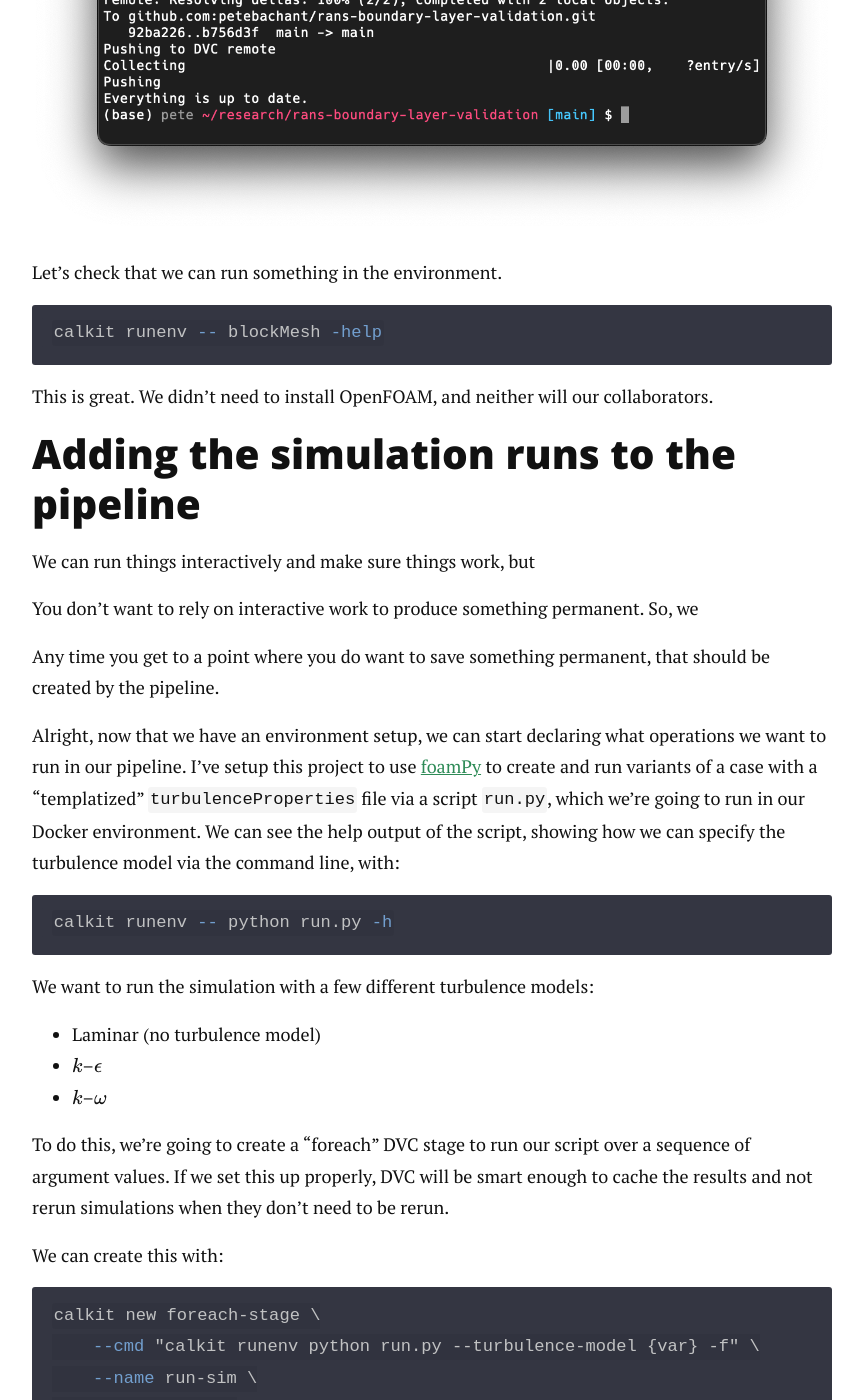
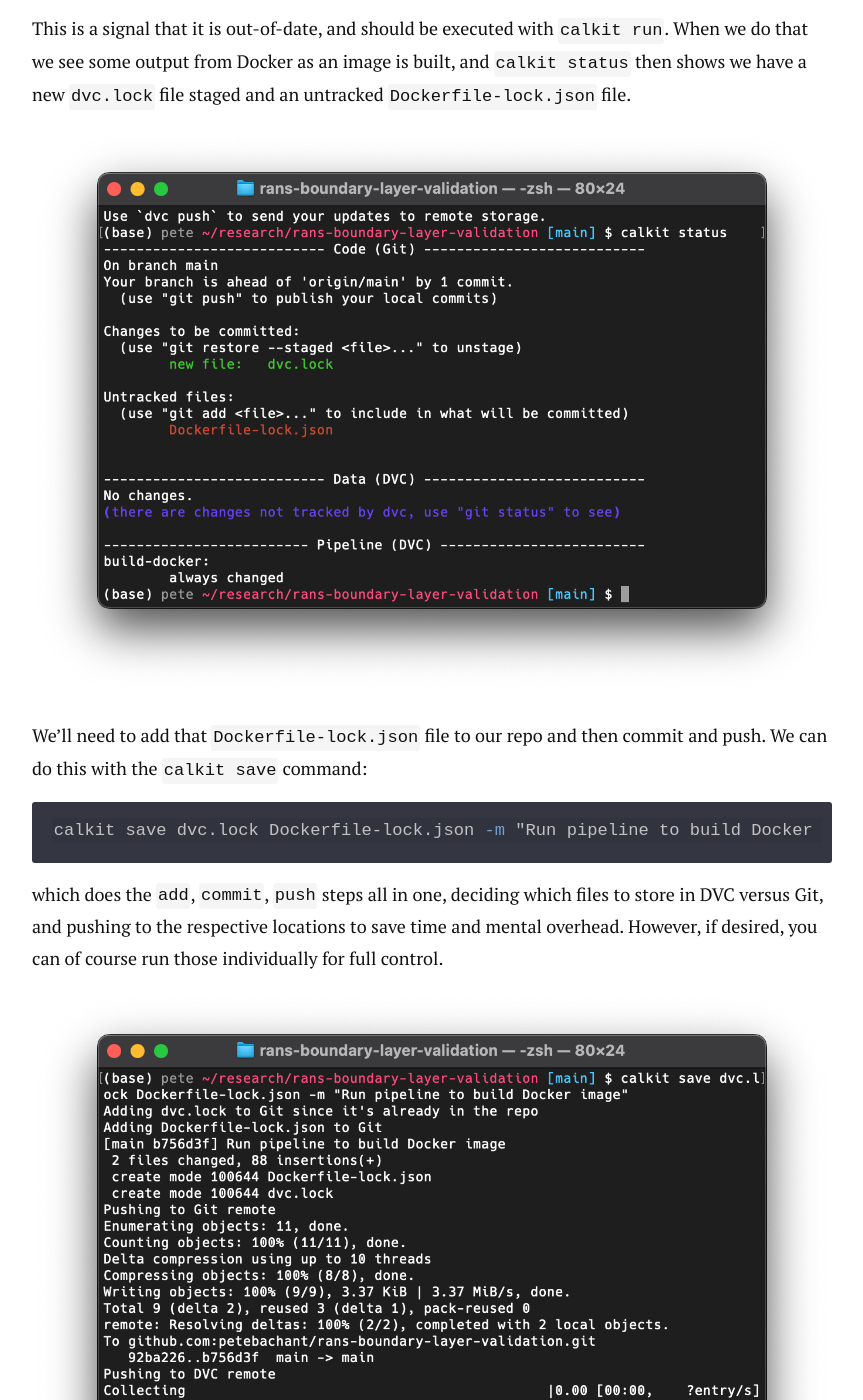
Before and after one commit to petebachant/petebachant.github.io, a Jekyll site: the page built from _posts/2024-10-23-reproducible-openfoam.markdown, in a window 1280 px wide and 1400 px high, scrolled down 8607 px. Shown: the whole window, without its empty margins (208-1071 px from the left). Built offline with Jekyll 4.4.1, drawn with Linux system fonts in a browser that asks for light colours; nearby versions of some CDN libraries; formulas are drawn with MathJax 3; comment, search, counter and statistics services are not loaded; some of the changed text lies outside the part shown.

Commit message:
Update of-repro post

````diff
--- a/_posts/2024-10-23-reproducible-openfoam.markdown
+++ b/_posts/2024-10-23-reproducible-openfoam.markdown
@@ -16,19 +18,18 @@
 and submitted a paper to a journal.
 A month or two later you get the reviews back and you're asked by _Reviewer 2_
 to make some minor modifications to a figure.
-There's one small problem, however: You don't remember how that figure was
-created,
+There's one small problem, however:
+You don't remember how that figure was created,
 or you've upgraded your laptop and now have different software installed,
 and the script won't run.
 Maybe you were able to clone the correct Git repo with the code,
-but you don't
-remember where the data is supposed to be stored after you download it
-from Google Drive.
+but you don't remember where the data is supposed to be stored.
 In other words, your project is not reproducible.
 
 ![Confused computer guy.](/images/repro-openfoam/confused.jpeg)
 
-Here we are going to show how to make an OpenFOAM CFD project reproducible
+Here we are going to show how to make a research project
+that uses OpenFOAM reproducible
 using [Calkit](https://github.com/calkit/calkit),
 a tool I've been working on that ties together and simplifies a
 few lower-level tools to help with
@@ -171,14 +173,24 @@
 If we run `calkit status` again,
 we see that there's another commit to be pushed to GitHub,
 and our pipeline is showing some changed dependencies and outputs.
+
+![Status after creating Docker environment.](/images/repro-openfoam/status-after-create-docker-env.png)
+
 This is a signal that it is out-of-date,
 and should be executed with `calkit run`.
 When we do that we see some output from Docker as an image is
 built, and `calkit status` then shows we have a new `dvc.lock` file
 staged and an untracked `Dockerfile-lock.json` file.
 
+![Status after first Calkit run.](/images/repro-openfoam/status-after-run-docker-build.png)
+
 We'll need to add that `Dockerfile-lock.json` file to our repo and then
-commit and push. We can do this with the `calkit save` command,
+commit and push. We can do this with the `calkit save` command:
+
+```sh
+calkit save dvc.lock Dockerfile-lock.json -m "Run pipeline to build Docker image"
+```
+
 which does the `add`, `commit`, `push` steps all in one,
 deciding which files to store in DVC versus Git, and pushing to the respective
 locations to save time and mental overhead.
@@ -194,43 +207,34 @@
 
 This is great. We didn't need to install OpenFOAM, and neither will our
 collaborators.
+We're now ready to start setting up the cases.
 
 ## Adding the simulation runs to the pipeline
 
 We can run things interactively and make sure things work,
-but
+but it's not a good idea to rely on interactive or ad hoc processes
+to produce something permanent.
+Any time you get to a point where you do want to save something permanent,
+that should be created by the pipeline,
+so let's add some simulation runs to ours.
 
-You don't want to rely on interactive work to produce something permanent.
-So, we
-
-Any time you get to a point where you do want to save something permanent,
-that should be created by the pipeline.
-
-Alright, now that we have an environment setup,
-we can start declaring what operations we want to run in our pipeline.
-I've setup this project to use [foamPy](https://github.com/petebachant/foamPy)
-to create and run variants of a case with a "templatized"
-`turbulenceProperties` file via a script `run.py`,
-which we're going to run in our Docker environment.
-We can see the help output of the script,
-showing how we can specify the turbulence model via the command line, with:
-
-```sh
-calkit runenv -- python run.py -h
-```
-
-We want to run the simulation with a few different turbulence models:
+We want to run the simulation to validate a few different turbulence models:
 
 - Laminar (no turbulence model)
 - $k$–$\epsilon$
 - $k$–$\omega$
 
-To do this, we're going to create a "foreach" DVC stage to run our
+I've setup this project to use [foamPy](https://github.com/petebachant/foamPy)
+to create and run variants of a case with a "templatized"
+`turbulenceProperties` file via a script `run.py`,
+which we're going to run in our Docker environment.
+
+To simulate the same case for multiple turbulence models,
+we're going to create a "foreach" DVC stage to run our
 script over a sequence of argument values.
 If we set this up properly, DVC will be smart enough to cache the results
 and not rerun simulations when they don't need to be rerun.
-
-We can create this with:
+We can create this stage with:
 
 ```sh
 calkit new foreach-stage \
@@ -244,7 +248,7 @@
     "laminar" "k-epsilon" "k-omega"
 ```
 
-Another run of `calkit status` shows our pipeline needs to be run,
+Another call to `calkit status` shows our pipeline needs to be run,
 which makes sense, so let's give it another `calkit run`.
 You'll note at the very start our Docker image build stage is not rerun
 thanks to DVC tracking the inputs and outputs.
@@ -259,7 +263,7 @@
 ```
 
 In this case, the outputs of the simulations were pushed up to the DVC remote
-in the Calkit cloud.
+in the Calkit Cloud.
 
 If you look at the `git log`, you'll notice that Calkit is making Git
 commits for all of these actions.
````
Also changed, not shown: other parts of _posts/2024-10-23-reproducible-openfoam.markdown (+9 -5 lines), images/repro-openfoam/status-after-create-docker-env.png (added), images/repro-openfoam/status-after-run-docker-build.png (added).
